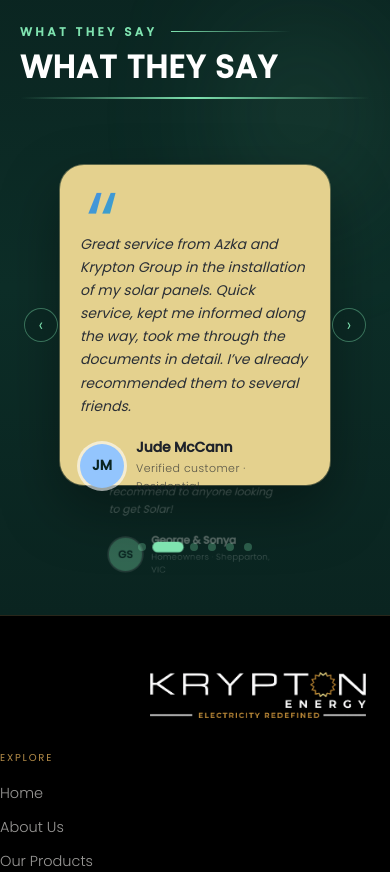
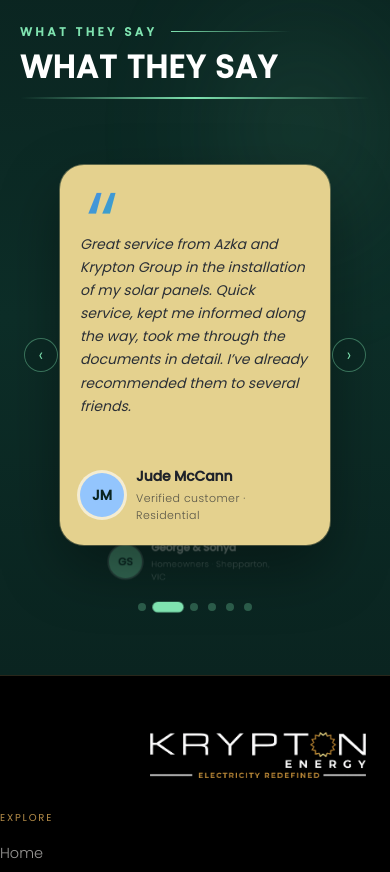
Before and after one commit to codenamesilver-alt/krypton-energy-react, a React (Vite) app in the folder app/: page / in a window 390 px wide. Shown: the part 4680-5552 px from the top of the page. Built offline with nearby package versions, Linux system fonts and the light colour scheme; no server answers.

Commit message:
Increase testimonials carousel size (800x520)

```diff
--- a/app/src/styles/testimonials.css
+++ b/app/src/styles/testimonials.css
@@ -73,8 +73,8 @@
 .testi-stack {
   position: relative;
   width: 100%;
-  max-width: 760px;
-  height: 420px;
+  max-width: 920px;
+  height: 560px;
   transform-style: preserve-3d;
 }
 
@@ -84,8 +84,8 @@
   inset: 0;
   margin: auto;
   width: 100%;
-  max-width: 640px;
-  height: 380px;
+  max-width: 800px;
+  height: 520px;
   border-radius: 24px;
   padding: 36px 36px 28px;
   display: flex;
@@ -111,7 +111,7 @@
 .testi-card--left {
   z-index: 2;
   opacity: 0.55;
-  transform: translateX(calc(-50% - 320px)) translateZ(-60px) scale(0.86) rotateY(6deg);
+  transform: translateX(calc(-50% - 400px)) translateZ(-60px) scale(0.86) rotateY(6deg);
   background: rgba(207, 245, 228, 0.18);
   color: #eef4f1;
   backdrop-filter: blur(6px);
@@ -121,7 +121,7 @@
 .testi-card--right {
   z-index: 2;
   opacity: 0.55;
-  transform: translateX(calc(-50% + 320px)) translateZ(-60px) scale(0.86) rotateY(-6deg);
+  transform: translateX(calc(-50% + 400px)) translateZ(-60px) scale(0.86) rotateY(-6deg);
   background: rgba(207, 245, 228, 0.18);
   color: #eef4f1;
   backdrop-filter: blur(6px);
@@ -275,16 +275,16 @@
 
 /* responsive */
 @media (max-width: 900px) {
-  .testi-stage { padding: 20px 48px; min-height: 380px; }
-  .testi-stack { max-width: 100%; height: 360px; }
-  .testi-card { max-width: 100%; height: 340px; padding: 28px 24px 22px; }
-  .testi-card--left { transform: translateX(calc(-50% - 220px)) translateZ(-60px) scale(0.86) rotateY(6deg); }
-  .testi-card--right { transform: translateX(calc(-50% + 220px)) translateZ(-60px) scale(0.86) rotateY(-6deg); }
+  .testi-stage { padding: 20px 48px; min-height: 460px; }
+  .testi-stack { max-width: 100%; height: 440px; }
+  .testi-card { max-width: 100%; height: 420px; padding: 28px 24px 22px; }
+  .testi-card--left { transform: translateX(calc(-50% - 260px)) translateZ(-60px) scale(0.86) rotateY(6deg); }
+  .testi-card--right { transform: translateX(calc(-50% + 260px)) translateZ(-60px) scale(0.86) rotateY(-6deg); }
 }
 @media (max-width: 640px) {
-  .testi-stage { padding: 16px 40px; min-height: 360px; }
-  .testi-stack { height: 340px; }
-  .testi-card { height: 320px; padding: 24px 20px 20px; }
+  .testi-stage { padding: 16px 40px; min-height: 420px; }
+  .testi-stack { height: 400px; }
+  .testi-card { height: 380px; padding: 24px 20px 20px; }
   .testi-card--left,
   .testi-card--right { opacity: 0.35; transform: translateX(-50%) translateZ(-80px) scale(0.8); }
   .testi-text { font-size: 14px; }
```
